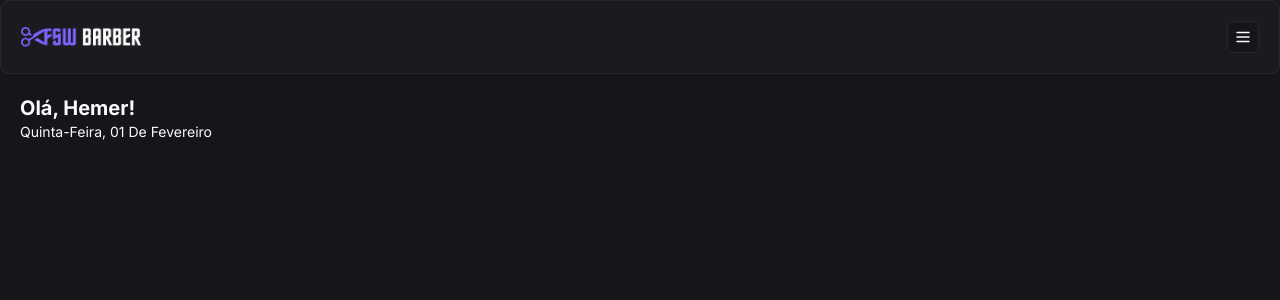
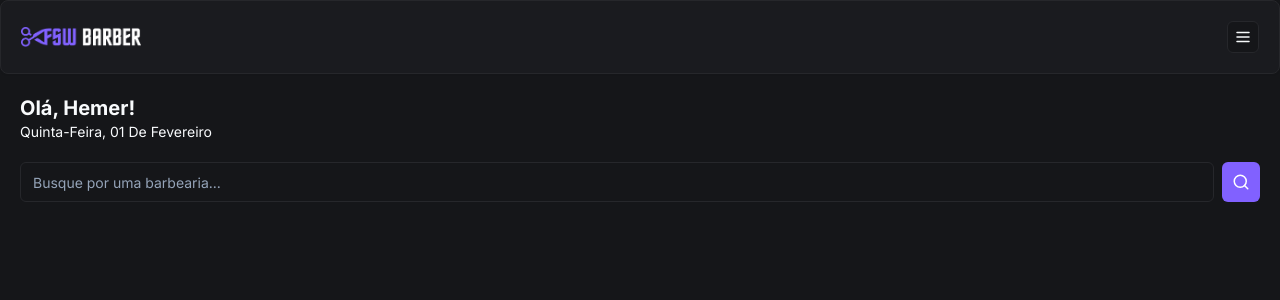
Before and after one commit to Hemerson-Rocha/Barbearia, a Next.js app: page / in a window 1280 px wide. Shown: the top 300 px of the page. Built offline with nearby package versions, Linux system fonts and the light colour scheme.

Commit message:
feat: add initial search component

```diff
--- /dev/null
+++ b/app/(home)/_components/seach.tsx
@@ -0,0 +1,18 @@
+"use client"
+
+import { Button } from "@/app/_components/ui/button";
+import { Input } from "@/app/_components/ui/input";
+import { SearchIcon } from "lucide-react";
+
+const Seach = () => {
+    return (
+        <div className="flex items-center gap-2">
+            <Input placeholder="Busque por uma barbearia..." />
+            <Button variant="default" size="icon">
+                <SearchIcon size={18}/>
+            </Button>
+        </div>
+     );
+}
+
+export default Seach;
--- a/app/(home)/page.tsx
+++ b/app/(home)/page.tsx
@@ -1,6 +1,7 @@
 import { format } from "date-fns/format";
 import Header from "../_components/header";
 import { ptBR } from "date-fns/locale";
+import Seach from "./_components/seach";
 
 export default function Home() {
   return (
@@ -15,6 +16,10 @@
           })}
         </p>
       </div>
+
+      <div className="px-5 mt-5">
+        <Seach />
+      </div>
     </div>
   );
 }
--- /dev/null
+++ b/app/_components/ui/input.tsx
@@ -0,0 +1,25 @@
+import * as React from "react"
+
+import { cn } from "@/app/_lib/utils"
+
+export interface InputProps
+  extends React.InputHTMLAttributes<HTMLInputElement> {}
+
+const Input = React.forwardRef<HTMLInputElement, InputProps>(
+  ({ className, type, ...props }, ref) => {
+    return (
+      <input
+        type={type}
+        className={cn(
+          "flex h-10 w-full rounded-md border border-input bg-background px-3 py-2 text-sm ring-offset-background file:border-0 file:bg-transparent file:text-sm file:font-medium placeholder:text-muted-foreground focus-visible:outline-none focus-visible:ring-2 focus-visible:ring-ring focus-visible:ring-offset-2 disabled:cursor-not-allowed disabled:opacity-50",
+          className
+        )}
+        ref={ref}
+        {...props}
+      />
+    )
+  }
+)
+Input.displayName = "Input"
+
+export { Input }
```
